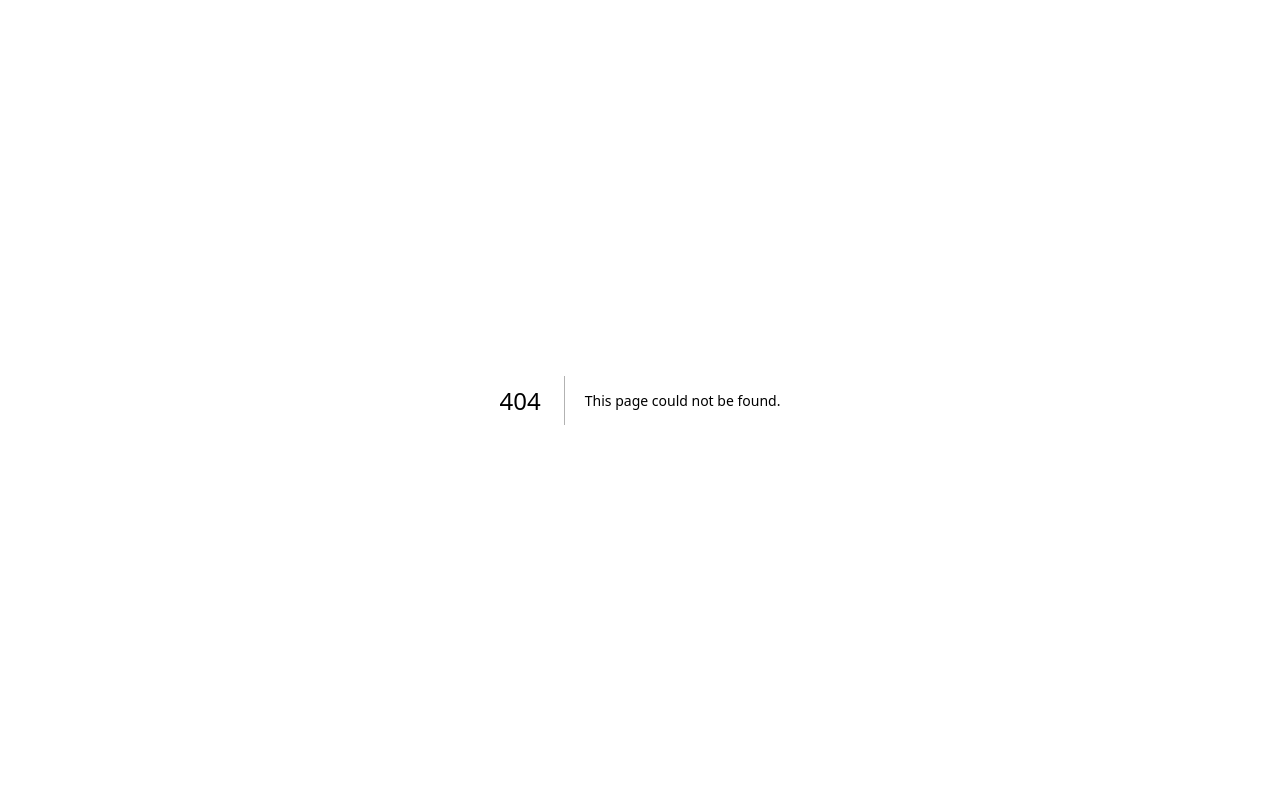
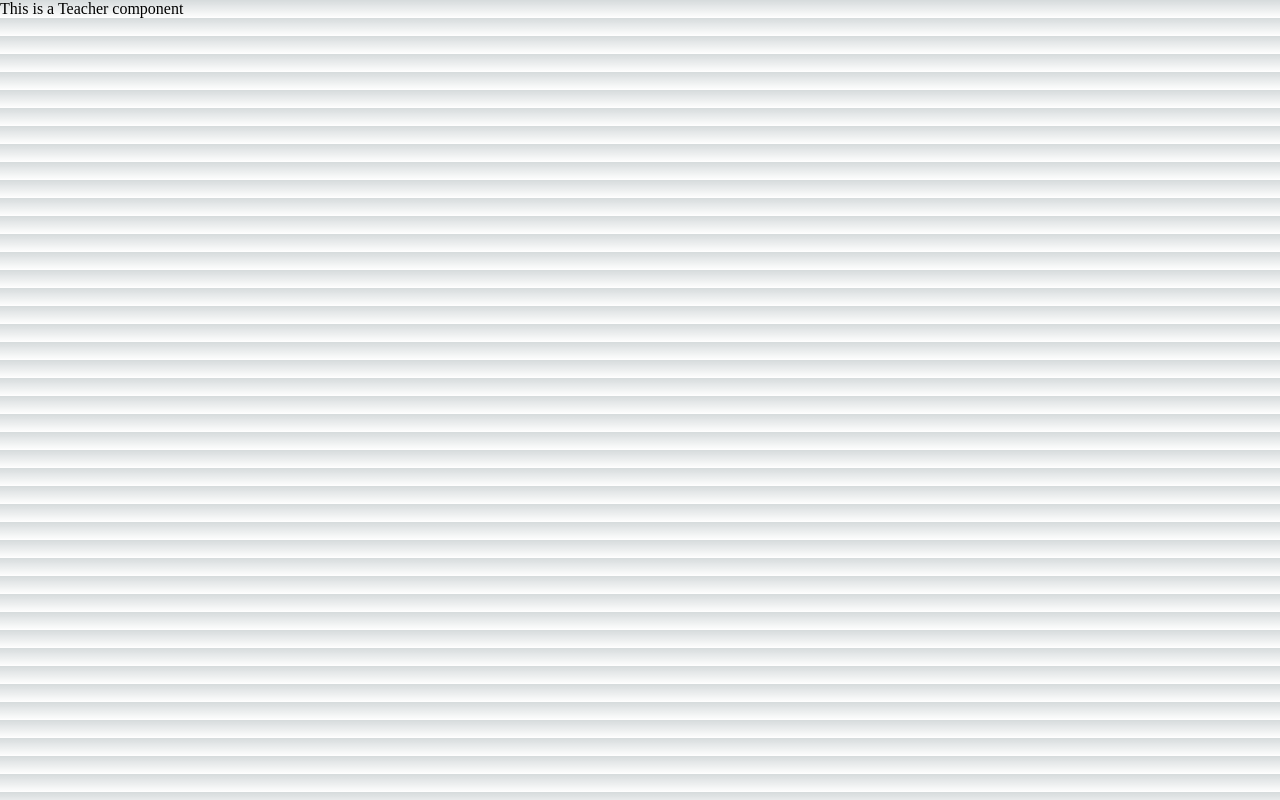
Before and after one commit to khake19/school-pulse, a Next.js app: page /teachers in a window 1280 px wide. Before the commit this address had no page. Built offline with nearby package versions, Linux system fonts and the light colour scheme.

Commit message:
Initial commit for teachers component

```diff
--- /dev/null
+++ b/src/pages/teachers/index.tsx
@@ -0,0 +1,3 @@
+export default function Teachers() {
+  return (<div>This is a Teacher component</div>)
+}
```
